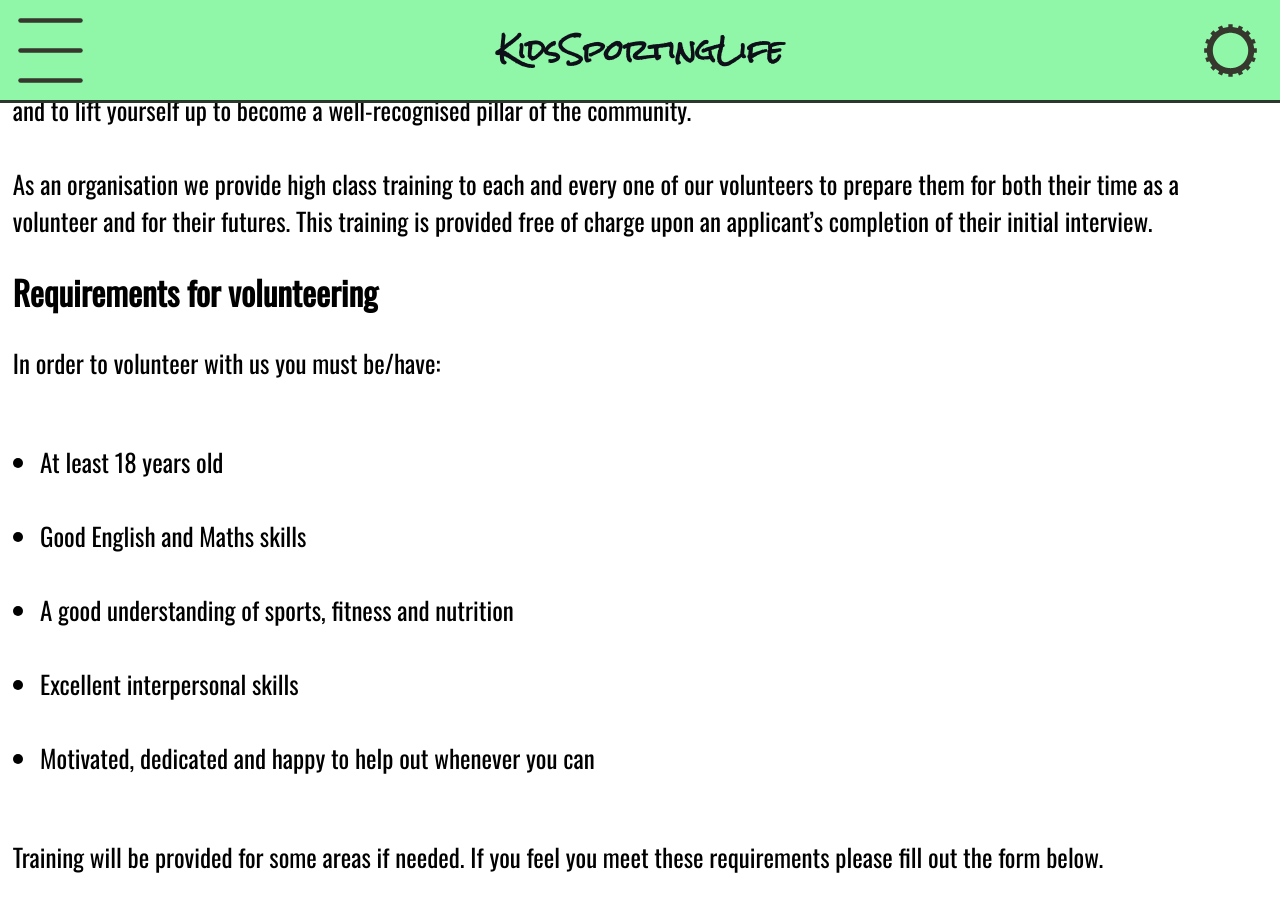
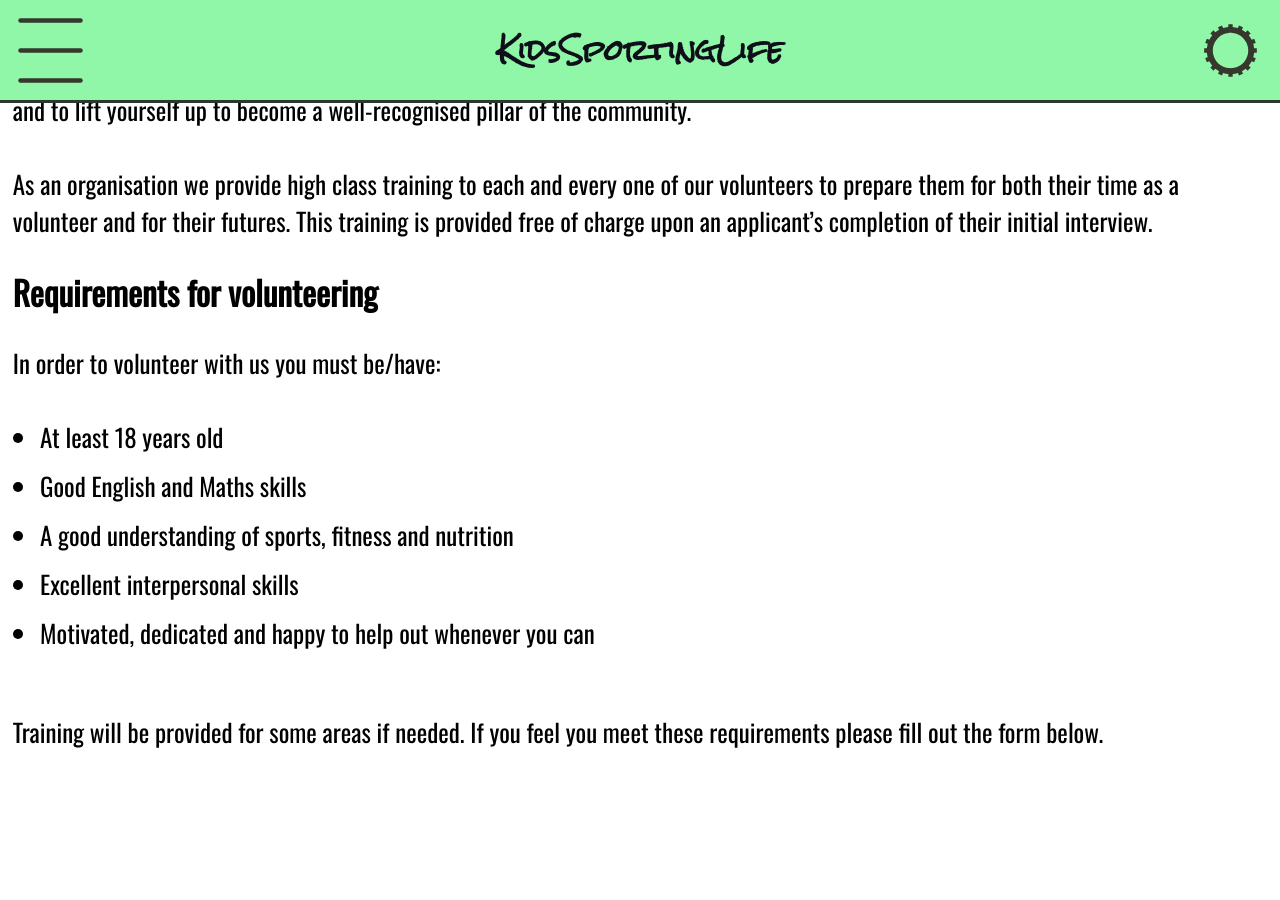
Before and after one commit to AmyHannahMorgan/unit-13-website-kidssportingfun, a Jekyll site: the page built from volunteering/index.html, in a window 1280 px wide and 900 px high, scrolled down 228 px. Built offline with Jekyll 4.4.1, drawn with Linux system fonts in a browser that asks for light colours; after the commit the page ends 1003 px from its top, so only the background shows below that.

Commit message:
Update main.css

```diff
--- a/css/main.css
+++ b/css/main.css
@@ -58,7 +58,7 @@ body ul {
   transition: var(--text-transition);
 }
 
-body > ul li {
+body ul li {
   margin-top: -1em;
 }
 
```
